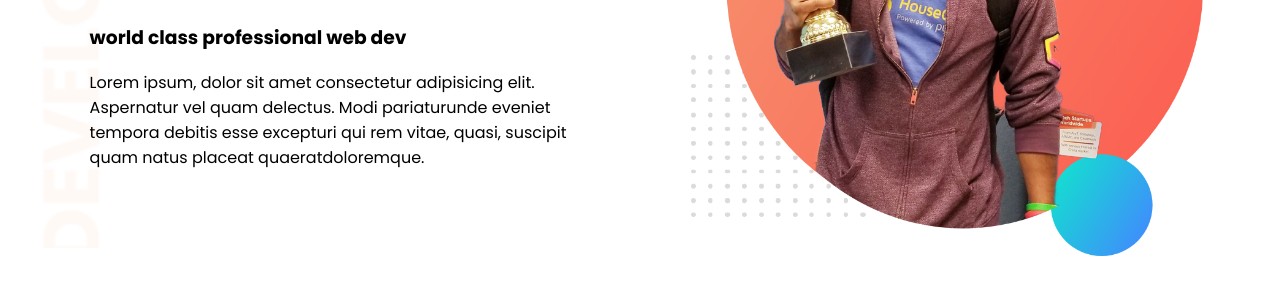
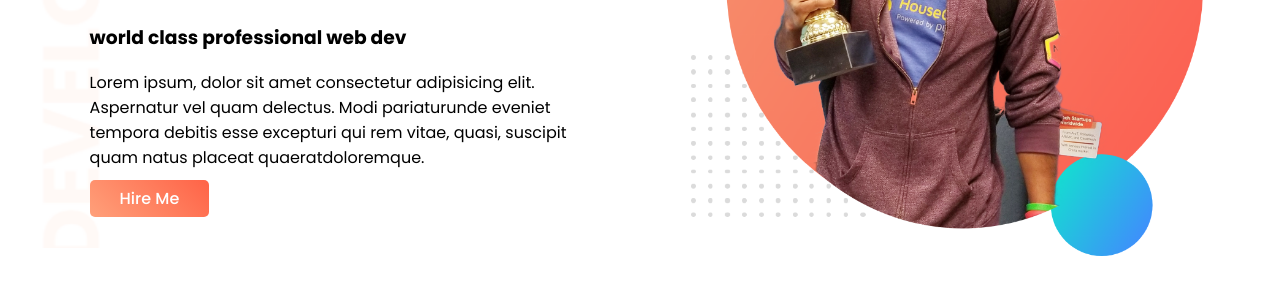
Before and after one commit to asiffaizan/project-1, a plain HTML site: page index.html in a window 1280 px wide. Shown: the part 252-546 px from the top of the page. Drawn offline with Linux system fonts and the light colour scheme.

Commit message:
adding hire button to the hero setion

```diff
--- a/css/style.css
+++ b/css/style.css
@@ -26,3 +26,11 @@ h1{
 	background-repeat: no-repeat;
 	background-size: cover;
 }
+.link-button {
+	background-image: linear-gradient(45deg, lightSalmon,tomato);
+	text-decoration: navajowhite;
+	padding: 7px 30px;
+	color: white;
+	border-radius: 5px;
+	font-weight: 500;
+}
--- a/index.html
+++ b/index.html
@@ -20,6 +20,7 @@
             <h1><span class="name-highlight">Faizan's</span> World</h1>
             <h3>world class professional web dev</h3>
             <p>Lorem ipsum, dolor sit amet consectetur adipisicing elit. Aspernatur vel quam delectus. Modi pariaturunde eveniet tempora debitis esse excepturi qui rem vitae, quasi, suscipit quam natus placeat quaeratdoloremque.</p>
+            <a class="link-button" target="_blank" href="https://bd.linkedin.com/in/faizanarif247">Hire Me</a>
         </div>
         <div class="half_width">
             <img src="images/jhankar.png" alt="images">
```
Also changed, not shown: 1 other file.
